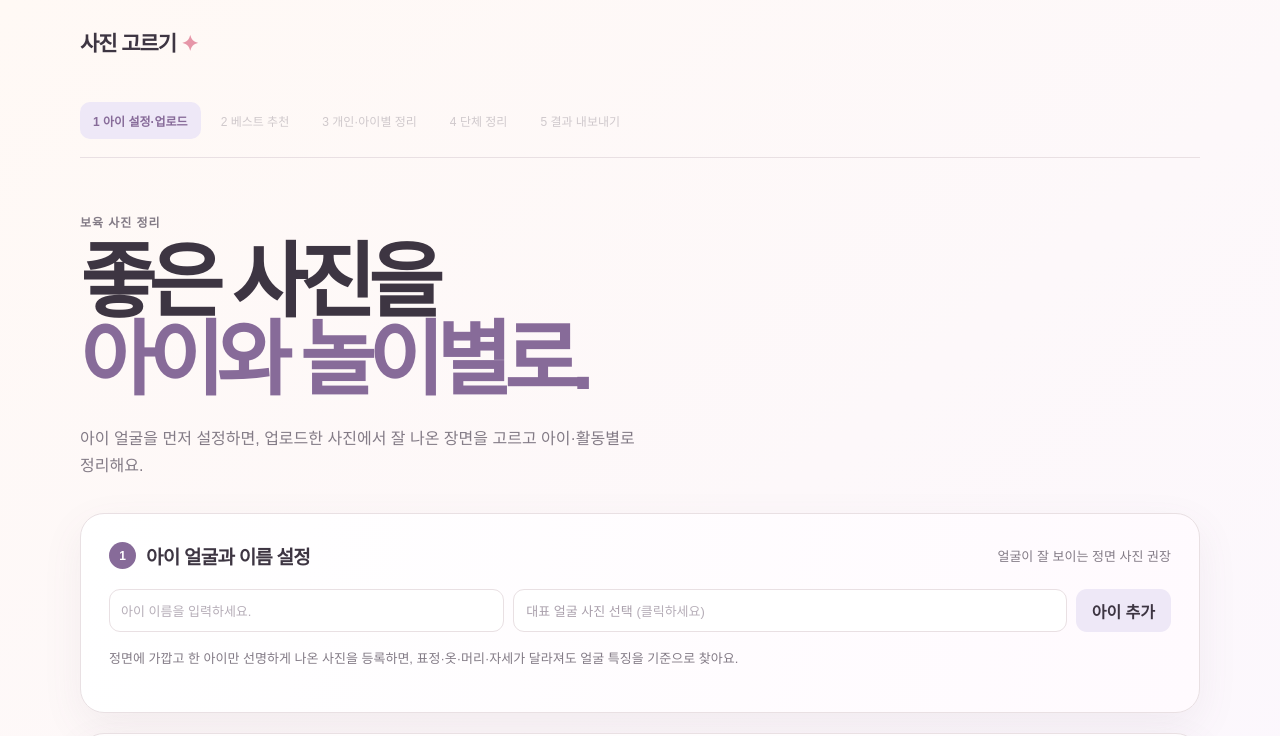
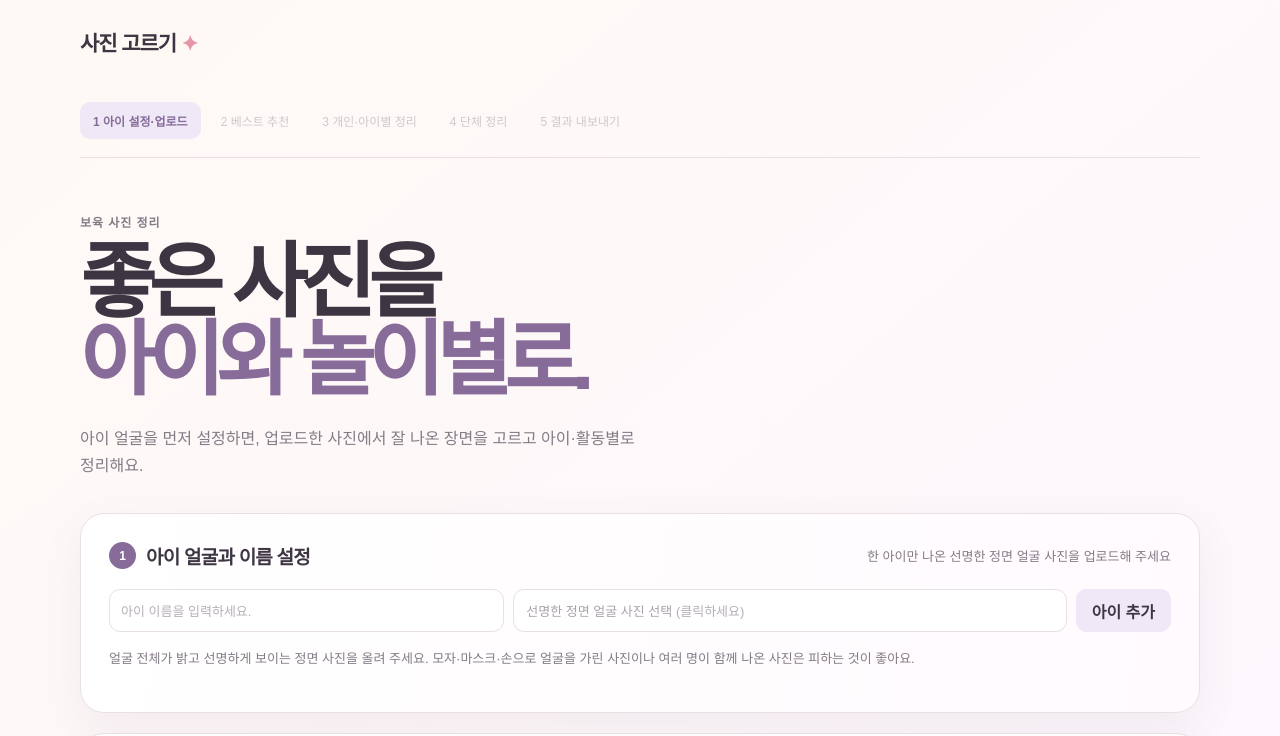
Before and after one commit to bohyeonlee-ewha/photoselection_0913, a Next.js app: page / in a window 1280 px wide. Shown: the top 736 px of the page. Built offline with nearby package versions, Linux system fonts and the light colour scheme.

Commit message:
얼굴인식기능 개선

```diff
--- a/app/page.tsx
+++ b/app/page.tsx
@@ -429,12 +429,12 @@ function UploadStage(props: {
       </div>
 
       <section className="soft-card children-card setup-card">
-        <Title num="1" title="아이 얼굴과 이름 설정" note="얼굴이 잘 보이는 정면 사진 권장" />
+        <Title num="1" title="아이 얼굴과 이름 설정" note="한 아이만 나온 선명한 정면 얼굴 사진을 업로드해 주세요" />
         <div className="child-form">
           <input value={props.childName} onChange={(event) => props.setChildName(event.target.value)} placeholder="아이 이름" />
           <label className="child-file">
             <input type="file" accept="image/jpeg,image/png" onChange={(event) => props.setChildPhoto(event.target.files?.[0] ?? null)} />
-            {props.childPhoto ? props.childPhoto.name : "대표 얼굴 사진 선택"}
+            {props.childPhoto ? props.childPhoto.name : "선명한 정면 얼굴 사진 선택"}
           </label>
           <button disabled={props.isRegisteringChild} onClick={() => void props.addChild()}>
             {props.isRegisteringChild ? "얼굴 확인 중…" : "아이 추가"}
@@ -451,7 +451,7 @@ function UploadStage(props: {
               </div>
             ))}
           </div>
-        ) : <p className="helper setup-helper">정면에 가깝고 한 아이만 선명하게 나온 사진을 등록하면, 표정·옷·머리·자세가 달라져도 얼굴 특징을 기준으로 찾아요.</p>}
+        ) : <p className="helper setup-helper">얼굴 전체가 밝고 선명하게 보이는 정면 사진을 올려 주세요. 모자·마스크·손으로 얼굴을 가린 사진이나 여러 명이 함께 나온 사진은 피하는 것이 좋아요.</p>}
       </section>
 
       <section className="soft-card upload-card">
```
Also changed, not shown: package.json (+5 -3 lines).
